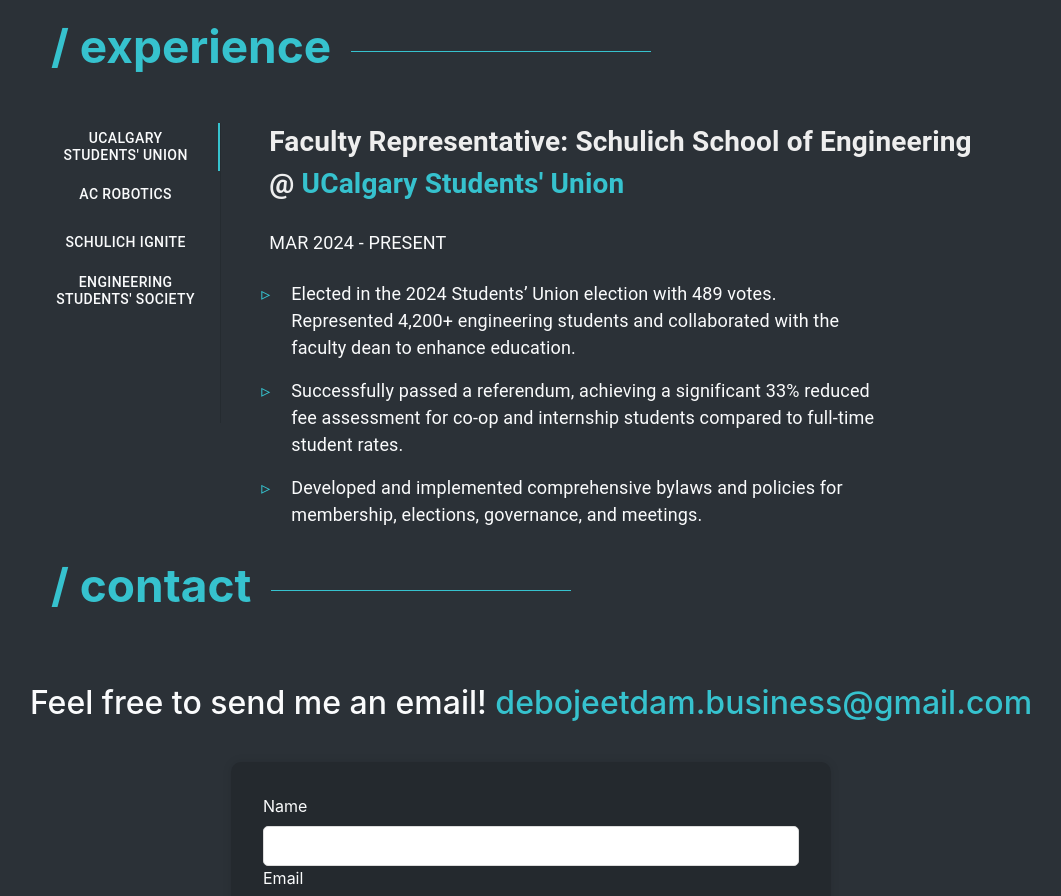
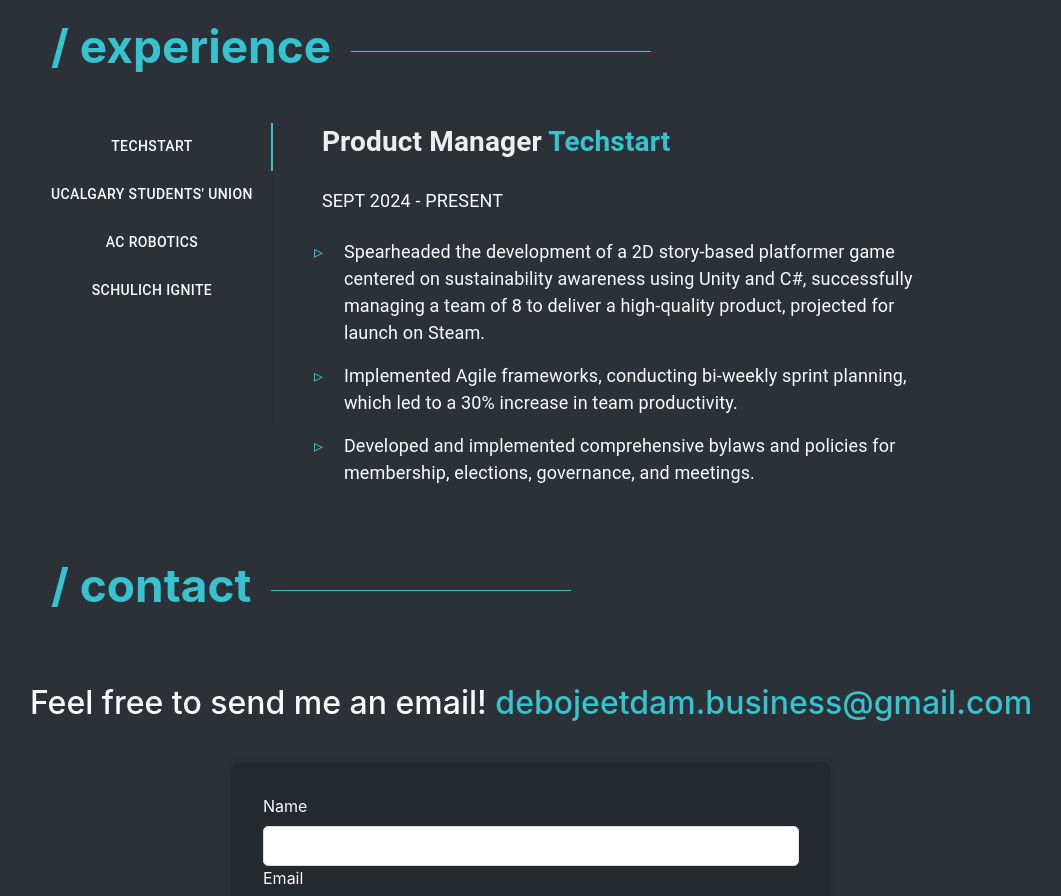
Before and after one commit to debodam/Debo_Portfolio, a React (Create React App) app: page / in a window 1280 px wide. Shown: the part 2420-3316 px from the top of the page, without its empty margins (109-1170 px from the left). Built offline with nearby package versions, Linux system fonts and the light colour scheme.

Commit message:
Updated Resume and JobList

```diff
--- a/src/Components/joblist/index.js
+++ b/src/Components/joblist/index.js
@@ -80,6 +80,15 @@
   }, []);
 
   const experienceItems = {
+    "Techstart": {
+      jobTitle: "Product Manager",
+      duration: "SEPT 2024 - PRESENT",
+      desc: [
+        "Spearheaded the development of a 2D story-based platformer game centered on sustainability awareness using Unity and C#, successfully managing a team of 8 to deliver a high-quality product, projected for launch on Steam.",
+        "Implemented Agile frameworks, conducting bi-weekly sprint planning, which led to a 30% increase in team productivity.",
+        "Developed and implemented comprehensive bylaws and policies for membership, elections, governance, and meetings.",
+      ],
+    },
     "UCalgary Students' Union": {
       jobTitle: "Faculty Representative: Schulich School of Engineering @",
       duration: "MAR 2024 - PRESENT",
@@ -104,14 +113,6 @@
       desc: [
         "Mentored students, imparting foundational knowledge of frontend development through HTML/CSS and JavaScript.",
         "Guided students on basic networking principles and backend developement fundamentals using Node.js.",
-      ],
-    },
-    "Engineering Students' Society": {
-      jobTitle: "First Year Representative @",
-      duration: "SEPT 2022 - APR 2023",
-      desc: [
-        "Represented 1000+ students at the University of Calgary, demonstrating leadership in community engagement through the organization of various school-wide engineering events.",
-        "Improved the first year curriculum through monthly feedback presented during meetings with academic coordinators.",
       ],
     },
   };
```
Also changed, not shown: 1 other file (tests, documents, lock files or other folders).
